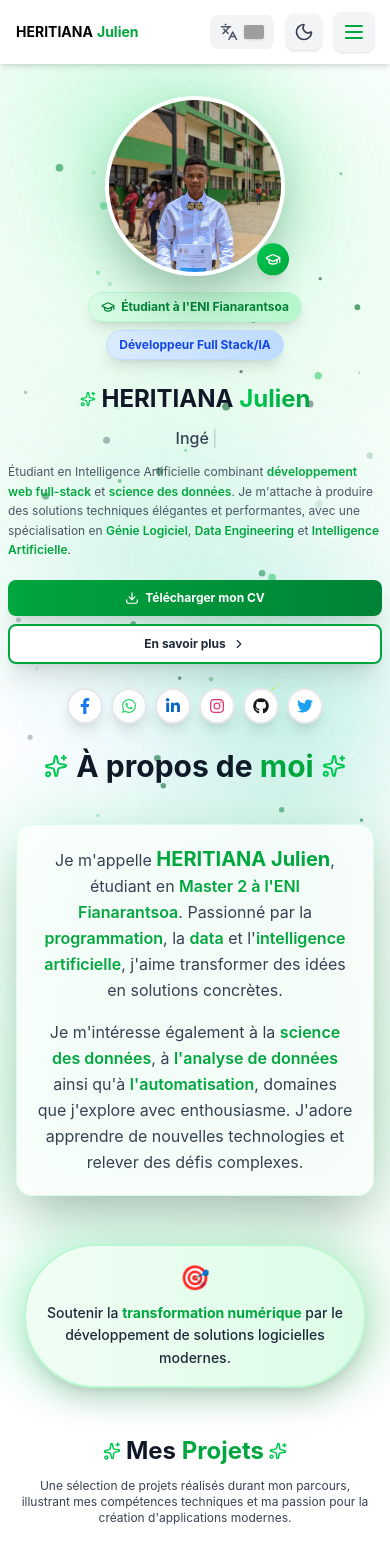
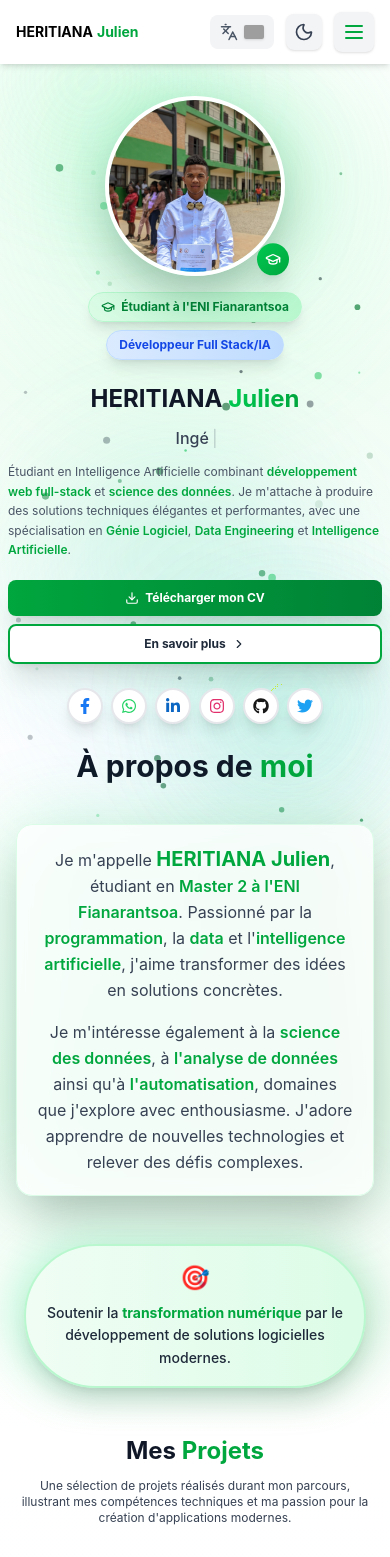
Before and after one commit to momode12/portfolio, a React (Vite) app: page /#accueil in a window 390 px wide. Shown: the top 1557 px of the page. Built offline with nearby package versions, Linux system fonts and the light colour scheme; grey boxes are pictures that could not be loaded.

Commit message:
amelioration de design

```diff
--- a/src/components/About.tsx
+++ b/src/components/About.tsx
@@ -5,7 +5,6 @@ import {
   Download,
   GraduationCap,
   ChevronRight,
-  Sparkles,
 } from "lucide-react";
 import type { LucideIcon } from "lucide-react";
 import profilePic from "../assets/project/soutenance.jpg";
@@ -48,7 +47,6 @@ const About: React.FC<AboutProps> = () => {
                  dark:from-gray-950 dark:via-gray-900 dark:to-gray-950
                  transition-colors duration-500 overflow-hidden"
     >
-      {/* Éléments décoratifs animés - adaptés mobile */}
       <div className="absolute top-10 sm:top-20 left-2 sm:left-10 w-48 h-48 sm:w-72 md:w-96 sm:h-72 md:h-96 bg-green-300/20 dark:bg-green-500/10 rounded-full blur-3xl animate-pulse" />
       <div
         className="absolute bottom-10 sm:bottom-20 right-2 sm:right-10 w-40 h-40 sm:w-64 md:w-80 sm:h-64 md:h-80 bg-blue-300/20 dark:bg-blue-500/10 rounded-full blur-3xl animate-pulse"
@@ -119,7 +117,6 @@ const About: React.FC<AboutProps> = () => {
                 transition={{ duration: 0.6, delay: 0.3 }}
                 className="flex items-center gap-1.5 xs:gap-2 justify-center md:justify-start flex-wrap"
               >
-                <Sparkles className="w-4 h-4 xs:w-5 xs:h-5 sm:w-6 sm:h-6 text-green-500 dark:text-green-400 flex-shrink-0" />
                 <h1 className="text-2xl xs:text-3xl sm:text-4xl md:text-5xl font-bold text-gray-900 dark:text-white leading-tight">
                   {texts.name}{" "}
                   <span className="text-transparent bg-clip-text bg-gradient-to-r from-green-500 to-green-600 dark:from-green-400 dark:to-green-500">
--- a/src/components/Apropos.tsx
+++ b/src/components/Apropos.tsx
@@ -1,7 +1,6 @@
 import { motion } from "framer-motion";
 import { aproposTexts } from "../data/aproposData";
 import { useLanguage } from "../context/LanguageContext";
-import { Sparkles } from "lucide-react";
 
 interface AproposProps {
   darkMode: boolean;
@@ -37,24 +36,12 @@ const Apropos: React.FC<AproposProps> = () => {
           className="text-center mb-8 sm:mb-12"
         >
           <div className="inline-flex items-center gap-2 sm:gap-3 mb-2 flex-wrap justify-center">
-            <motion.div
-              animate={{ rotate: [0, 10, -10, 0] }}
-              transition={{ duration: 2, repeat: Infinity, repeatDelay: 3 }}
-            >
-              <Sparkles className="w-6 h-6 sm:w-8 sm:h-8 text-green-500 dark:text-green-400" />
-            </motion.div>
             <h2 className="text-3xl sm:text-4xl md:text-5xl font-bold text-gray-900 dark:text-white">
               {title.about}{" "}
               <span className="text-green-600 dark:text-green-400 font-bold">
                 {title.me}
               </span>
             </h2>
-            <motion.div
-              animate={{ rotate: [0, -10, 10, 0] }}
-              transition={{ duration: 2, repeat: Infinity, repeatDelay: 3 }}
-            >
-              <Sparkles className="w-6 h-6 sm:w-8 sm:h-8 text-green-500 dark:text-green-400" />
-            </motion.div>
           </div>
         </motion.div>
 
--- a/src/components/Competences.tsx
+++ b/src/components/Competences.tsx
@@ -3,7 +3,6 @@ import { motion } from "framer-motion";
 import { competences } from "../data/competenceData";
 import type { Comp } from "../data/competenceData";
 import { useLanguage } from "../context/LanguageContext";
-import { Sparkles } from "lucide-react";
 
 interface CompetenceProps {
   darkMode: boolean;
@@ -54,24 +53,12 @@ const Competences: React.FC<CompetenceProps> = () => {
           {...fadeInUp}
           className="text-3xl sm:text-4xl md:text-5xl font-bold text-center mb-4 sm:mb-6 text-gray-900 dark:text-white flex items-center justify-center gap-2 sm:gap-3 flex-wrap"
         >
-          <motion.div
-            animate={{ rotate: [0, 10, -10, 10, 0], scale: [1, 1.1, 1, 1.1, 1] }}
-            transition={{ duration: 2, repeat: Infinity, repeatDelay: 1 }}
-          >
-            <Sparkles className="w-6 h-6 sm:w-7 sm:h-7 md:w-8 md:h-8 text-green-500 dark:text-green-400" />
-          </motion.div>
 
           <span>
             {texts.titleBefore}{" "}
             <span className="text-green-600 dark:text-green-400">{texts.titleHighlight}</span>
           </span>
 
-          <motion.div
-            animate={{ rotate: [0, -10, 10, -10, 0], scale: [1, 1.1, 1, 1.1, 1] }}
-            transition={{ duration: 2, repeat: Infinity, repeatDelay: 1, delay: 0.3 }}
-          >
-            <Sparkles className="w-6 h-6 sm:w-7 sm:h-7 md:w-8 md:h-8 text-green-500 dark:text-green-400" />
-          </motion.div>
         </motion.h2>
 
         <motion.p
@@ -160,7 +147,6 @@ const Competences: React.FC<CompetenceProps> = () => {
           className="mt-12 sm:mt-16 text-center"
         >
           <div className="inline-flex items-center gap-2 sm:gap-3 px-5 sm:px-8 py-3 sm:py-4 rounded-full bg-green-50 dark:bg-green-900/20 border border-green-200 dark:border-green-800">
-            <span className="text-xl sm:text-2xl">🚀</span>
             <p className="text-xs sm:text-sm font-medium text-gray-700 dark:text-gray-300">
               {texts.footerBadge}
             </p>
--- a/src/components/Experience.tsx
+++ b/src/components/Experience.tsx
@@ -6,7 +6,6 @@ import {
   MapPin,
   GraduationCap,
   Award,
-  Sparkles,
   Eye,
 } from "lucide-react";
 import { experiences, educations } from "../data/experienceData";
@@ -135,19 +134,6 @@ const Experience: React.FC<ExperienceProps> = () => {
           className="text-center mb-8 sm:mb-12 md:mb-16"
         >
           <h2 className="text-2xl xs:text-3xl sm:text-4xl md:text-5xl font-bold mb-2 sm:mb-3 md:mb-4 flex items-center justify-center gap-1.5 xs:gap-2 sm:gap-3 flex-wrap px-2 xs:px-4">
-            <motion.div
-              animate={{
-                rotate: [0, 10, -10, 10, 0],
-                scale: [1, 1.1, 1, 1.1, 1],
-              }}
-              transition={{
-                duration: 2,
-                repeat: Infinity,
-                repeatDelay: 1,
-              }}
-            >
-              <Sparkles className="w-4 h-4 xs:w-5 xs:h-5 sm:w-6 sm:h-6 md:w-8 md:h-8 text-green-500 dark:text-green-400" />
-            </motion.div>
 
             <span className="leading-tight">
               {t.expTitleBefore}{" "}
@@ -155,21 +141,6 @@ const Experience: React.FC<ExperienceProps> = () => {
                 {t.expTitleHighlight}
               </span>
             </span>
-
-            <motion.div
-              animate={{
-                rotate: [0, -10, 10, -10, 0],
-                scale: [1, 1.1, 1, 1.1, 1],
-              }}
-              transition={{
-                duration: 2,
-                repeat: Infinity,
-                repeatDelay: 1,
-                delay: 0.3,
-              }}
-            >
-              <Sparkles className="w-4 h-4 xs:w-5 xs:h-5 sm:w-6 sm:h-6 md:w-8 md:h-8 text-green-500 dark:text-green-400" />
-            </motion.div>
           </h2>
           <p className="text-sm xs:text-base sm:text-lg text-gray-600 dark:text-gray-400 max-w-2xl mx-auto px-2 xs:px-4">
             {t.expSubtitle}
@@ -269,19 +240,6 @@ const Experience: React.FC<ExperienceProps> = () => {
           className="text-center mb-8 sm:mb-12 md:mb-16"
         >
           <h2 className="text-2xl xs:text-3xl sm:text-4xl md:text-5xl font-bold mb-2 sm:mb-3 md:mb-4 flex items-center justify-center gap-1.5 xs:gap-2 sm:gap-3 flex-wrap px-2 xs:px-4">
-            <motion.div
-              animate={{
-                rotate: [0, 10, -10, 10, 0],
-                scale: [1, 1.1, 1, 1.1, 1],
-              }}
-              transition={{
-                duration: 2,
-                repeat: Infinity,
-                repeatDelay: 1,
-              }}
-            >
-              <Sparkles className="w-4 h-4 xs:w-5 xs:h-5 sm:w-6 sm:h-6 md:w-8 md:h-8 text-green-500 dark:text-green-400" />
-            </motion.div>
 
             <span className="leading-tight">
               {t.eduTitleBefore}{" "}
@@ -289,21 +247,6 @@ const Experience: React.FC<ExperienceProps> = () => {
                 {t.eduTitleHighlight}
               </span>
             </span>
-
-            <motion.div
-              animate={{
-                rotate: [0, -10, 10, -10, 0],
-                scale: [1, 1.1, 1, 1.1, 1],
-              }}
-              transition={{
-                duration: 2,
-                repeat: Infinity,
-                repeatDelay: 1,
-                delay: 0.3,
-              }}
-            >
-              <Sparkles className="w-4 h-4 xs:w-5 xs:h-5 sm:w-6 sm:h-6 md:w-8 md:h-8 text-green-500 dark:text-green-400" />
-            </motion.div>
           </h2>
           <p className="text-sm xs:text-base sm:text-lg text-gray-600 dark:text-gray-400 max-w-2xl mx-auto px-2 xs:px-4">
             {t.eduSubtitle}
@@ -431,7 +374,6 @@ const Experience: React.FC<ExperienceProps> = () => {
           className="mt-8 xs:mt-10 sm:mt-12 md:mt-16 text-center px-2 xs:px-4"
         >
           <div className="inline-flex items-center gap-1.5 xs:gap-2 sm:gap-3 px-3 xs:px-4 sm:px-6 md:px-8 py-2 xs:py-3 sm:py-4 rounded-full bg-gradient-to-r from-green-50 to-green-100 dark:from-green-900/20 dark:to-green-800/20 border border-green-200 dark:border-green-800 shadow-lg">
-            <span className="text-lg xs:text-xl sm:text-2xl">🚀</span>
             <p className="text-xs xs:text-sm sm:text-base font-medium text-gray-700 dark:text-gray-300">
               {t.finalBadge}
             </p>
--- a/src/components/Footer.tsx
+++ b/src/components/Footer.tsx
@@ -1,7 +1,7 @@
 import React, { useRef, useState } from "react";
 import { motion } from "framer-motion";
 import emailjs from "emailjs-com";
-import { Send, CheckCircle, AlertCircle, Sparkles } from "lucide-react";
+import { Send, CheckCircle, AlertCircle } from "lucide-react";
 import { contactInfos, copyrightText, footerTexts } from "../data/dataFooter";
 import { useLanguage } from "../context/LanguageContext";
 
@@ -64,41 +64,12 @@ const Footer: React.FC<FooterProps> = () => {
           transition={{ duration: 0.6 }}
           className="text-4xl md:text-5xl font-bold mb-6 text-gray-900 dark:text-white flex items-center justify-center gap-3 flex-wrap"
         >
-          <motion.div
-            animate={{
-              rotate: [0, 10, -10, 10, 0],
-              scale: [1, 1.1, 1, 1.1, 1],
-            }}
-            transition={{
-              duration: 2,
-              repeat: Infinity,
-              repeatDelay: 1,
-            }}
-          >
-            <Sparkles className="w-6 h-6 md:w-8 md:h-8 text-green-500 dark:text-green-400" />
-          </motion.div>
-
           <span>
             {t.titleBefore}{" "}
             <span className="text-transparent bg-clip-text bg-gradient-to-r from-green-500 to-green-600 dark:from-green-400 dark:to-green-500">
               {t.titleHighlight}
             </span>
           </span>
-
-          <motion.div
-            animate={{
-              rotate: [0, -10, 10, -10, 0],
-              scale: [1, 1.1, 1, 1.1, 1],
-            }}
-            transition={{
-              duration: 2,
-              repeat: Infinity,
-              repeatDelay: 1,
-              delay: 0.3,
-            }}
-          >
-            <Sparkles className="w-6 h-6 md:w-8 md:h-8 text-green-500 dark:text-green-400" />
-          </motion.div>
         </motion.h2>
 
         <p className="text-lg text-gray-600 dark:text-gray-400 mb-12 max-w-2xl mx-auto">
--- a/src/components/Projets.tsx
+++ b/src/components/Projets.tsx
@@ -1,6 +1,6 @@
 import React, { useEffect, useState } from "react";
 import { motion } from "framer-motion";
-import { Github, Globe, ArrowUpRight, Sparkles } from "lucide-react";
+import { Github, Globe, ArrowUpRight } from "lucide-react";
 import { projects } from "../data/projectData";
 import { useLanguage } from "../context/LanguageContext";
 import type { Language } from "../context/LanguageContext";
@@ -83,40 +83,12 @@ const Projets: React.FC<ProjectProps> = () => {
           {...fadeInUp}
           className="flex items-center justify-center gap-1.5 xs:gap-2 sm:gap-3 md:gap-4 text-2xl xs:text-3xl sm:text-4xl md:text-5xl font-bold text-center mb-3 xs:mb-4 sm:mb-6 text-gray-900 dark:text-white px-2"
         >
-          <motion.span
-            animate={{
-              rotate: [0, 10, -10, 10, 0],
-              scale: [1, 1.15, 1],
-            }}
-            transition={{
-              duration: 3,
-              repeat: Infinity,
-              repeatDelay: 2,
-              ease: "easeInOut",
-            }}
-          >
-            <Sparkles className="w-4 h-4 xs:w-5 xs:h-5 sm:w-6 sm:h-6 md:w-8 md:h-8 text-green-500 dark:text-green-400 flex-shrink-0" />
-          </motion.span>
 
           <span className="leading-tight">
             {t.titleBefore}{" "}
             <span className="text-green-600 dark:text-green-400">{t.titleHighlight}</span>
           </span>
 
-          <motion.span
-            animate={{
-              rotate: [0, -10, 10, -10, 0],
-              scale: [1, 1.15, 1],
-            }}
-            transition={{
-              duration: 3,
-              repeat: Infinity,
-              repeatDelay: 2,
-              ease: "easeInOut",
-            }}
-          >
-            <Sparkles className="w-4 h-4 xs:w-5 xs:h-5 sm:w-6 sm:h-6 md:w-8 md:h-8 text-green-500 dark:text-green-400 flex-shrink-0" />
-          </motion.span>
         </motion.h2>
 
         <motion.p
@@ -243,7 +215,6 @@ const Projets: React.FC<ProjectProps> = () => {
 
         <motion.div {...fadeInUp} className="mt-10 xs:mt-12 sm:mt-16 md:mt-20 text-center px-2 xs:px-4">
           <div className="inline-flex items-center gap-2 xs:gap-2.5 sm:gap-3 px-3 xs:px-4 sm:px-6 md:px-8 py-2 xs:py-3 sm:py-4 rounded-full bg-gradient-to-r from-green-50 to-green-100 dark:from-green-900/20 dark:to-green-800/20 border border-green-200 dark:border-green-800">
-            <span className="text-lg xs:text-xl sm:text-2xl flex-shrink-0">💼</span>
             <p className="text-xs xs:text-sm sm:text-base font-medium text-gray-700 dark:text-gray-300">
               {t.badge}
             </p>
--- a/src/components/Service.tsx
+++ b/src/components/Service.tsx
@@ -1,7 +1,6 @@
 import React from "react";
 import { motion } from "framer-motion";
 import { services } from "../data/serviceData";
-import { Sparkles } from "lucide-react";
 import { useLanguage } from "../context/LanguageContext";
 import type { Language } from "../context/LanguageContext";
 
@@ -65,36 +64,12 @@ const Service: React.FC<ServiceProps> = () => {
               transition={{ duration: 0.8 }}
               className="flex items-center justify-center gap-2 sm:gap-3 md:gap-4 text-3xl sm:text-4xl md:text-5xl font-bold mb-4 sm:mb-6 text-gray-900 dark:text-white flex-wrap"
             >
-              <motion.span
-                animate={{ rotate: [0, 10, -10, 10, 0], scale: [1, 1.15, 1] }}
-                transition={{
-                  duration: 3,
-                  repeat: Infinity,
-                  repeatDelay: 2,
-                  ease: "easeInOut",
-                }}
-              >
-                <Sparkles className="w-6 h-6 sm:w-7 sm:h-7 md:w-8 md:h-8 text-green-500 dark:text-green-400" />
-              </motion.span>
-
               <span>
                 {t.titleBefore}{" "}
                 <span className="text-transparent bg-clip-text bg-gradient-to-r from-green-500 to-green-600 dark:from-green-400 dark:to-green-500">
                   {t.titleHighlight}
                 </span>
               </span>
-
-              <motion.span
-                animate={{ rotate: [0, -10, 10, -10, 0], scale: [1, 1.15, 1] }}
-                transition={{
-                  duration: 3,
-                  repeat: Infinity,
-                  repeatDelay: 2,
-                  ease: "easeInOut",
-                }}
-              >
-                <Sparkles className="w-6 h-6 sm:w-7 sm:h-7 md:w-8 md:h-8 text-green-500 dark:text-green-400" />
-              </motion.span>
             </motion.h2>
 
             <p className="text-base sm:text-lg text-gray-600 dark:text-gray-400 max-w-3xl mx-auto px-4">
```
